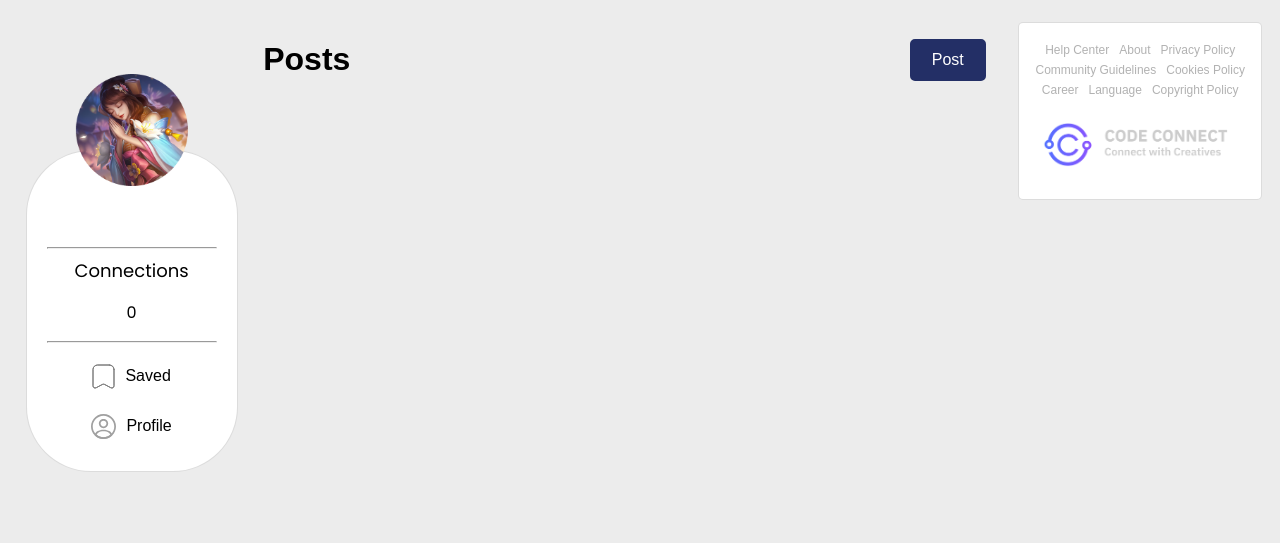
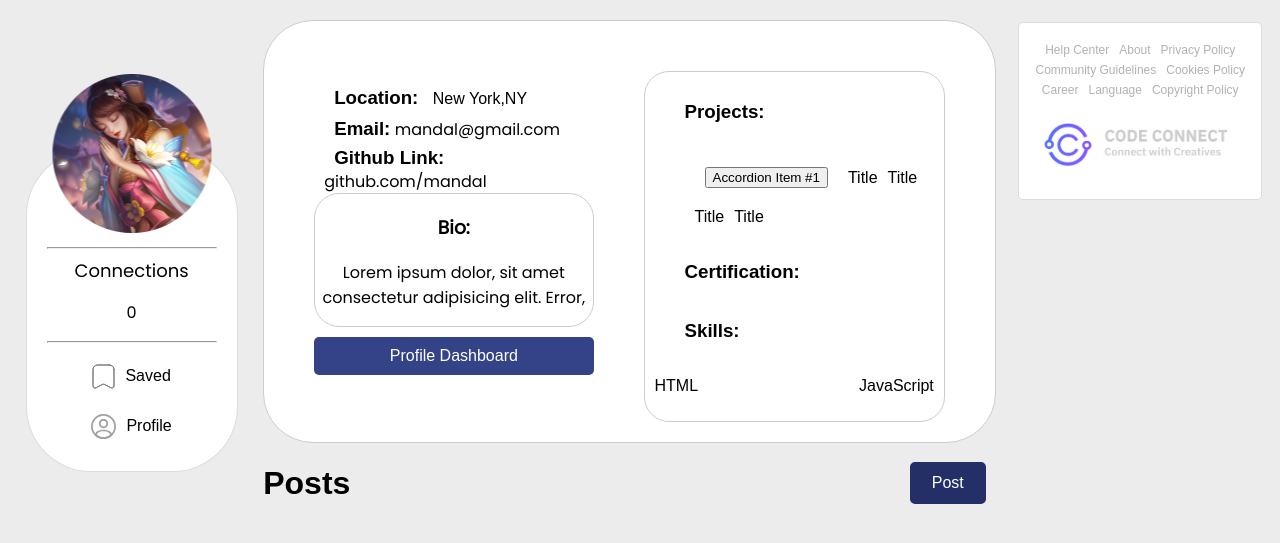
Before and after one commit to sushantbramhacharya/CodeConnectBE, a PHP site: page /codeconnect/profile in a window 1280 px wide. Shown: the part 91-634 px from the top of the page. Run offline with PHP 8.4, Linux system fonts and the light colour scheme; the visitor is signed in with stand-in values (Sample User, id 1); data that the repository does not hold is empty; some libraries are stand-ins or nearby versions.

Commit message:
dashboard

```diff
--- a/components/profile_post.php
+++ b/components/profile_post.php
@@ -1,6 +1,7 @@
 
 
 <script src="../components/post_scripts/save_post.js"></script>
+
 <?php
 if(isset($_POST["description"]))
 {
@@ -43,6 +44,8 @@ function queryPosts($conn,$id)
 <script src="../components/post_scripts/geek.js"></script>
 <script src="../components/connectionRequest.js"></script>
 <div class="posts">
+  <!-- Profile Section -->
+  <?php require_once("../components/profile_section.php")?>
     <div class="post-header"> <h1>Posts</h1>
     <?php
 if(!isset($_GET["uid"])||$_GET["uid"]===$sid)
@@ -100,6 +103,7 @@ if(!isset($_GET["uid"])||$_GET["uid"]===$sid)
 }
 ?>
   </form>
+
     <div class="post-content">
         <div class="newsfeed">
             <?php
--- /dev/null
+++ b/components/profile_section.php
@@ -0,0 +1,59 @@
+<!-- Profile Section -->
+<div class="profile-container" >
+        <div class="profile-description">
+            <div class="profile-name">
+                <ul>
+                    <li>
+                        <h3>Location:</h3>
+                        <p>New York,NY</p>
+                    </li>
+                    <li>
+                        <h3>Email:</h3>
+                        <a href="">mandal@gmail.com</a>
+                    </li>
+                    <li>
+                        <h3>Github Link:</h3>
+                        <a href="">github.com/mandal</a>
+                    </li>
+                </ul>
+
+            </div>
+            <div class="bio-section">
+                <h3>Bio:</h3>
+                <p>Lorem ipsum dolor, sit amet consectetur adipisicing elit. Error, </p>
+            </div>
+            <?php if(!isset($_GET["uid"])||$_GET["uid"]===$_SESSION["uid"]){?>
+            <a href="../profile_dashboard" class="styled-button">Profile Dashboard</a>
+            <?php }?>
+        </div>
+
+            <div class="profile-showcase">
+                <div class="projects">
+                    <h3>Projects:</h3>
+                    <div class="project-title">
+                        <ul>
+                            <button class="accordion-button" type="button" data-bs-toggle="collapse" data-bs-target="#collapseOne" aria-expanded="true" aria-controls="collapseOne">
+                                Accordion Item #1
+                              </button>
+                            <li>Title</li>
+                            <li>Title</li>
+                            <li>Title</li>
+                            <li>Title</li>
+                        </ul>
+                    </div>
+                </div>
+
+                <div class="certification">
+                    <h3>Certification:</h3>
+                </div>
+
+                <div class="skills">
+                    <h3>Skills:</h3>
+                    <div class="skill-title">
+                        <p>HTML</p>
+                        <p>JavaScript</p>
+                    </div>
+                </div>
+
+            </div>
+    </div>
--- a/home.css
+++ b/home.css
@@ -120,6 +120,7 @@ body{
 .sidebar{
   margin: 0 2%;
   width: 280px;
+  height: fit-content;
   flex-shrink: 0;
   border-radius: 65px;
   border: 1px solid rgba(173, 173, 173, 0.42);
@@ -134,7 +135,6 @@ body{
     left: 50%;
     transform: translateX(-50%);
     width: auto;
-    height: 35%;
 }
 .inner-sidebar{
     margin-top: 45%;
--- a/profile/index.php
+++ b/profile/index.php
@@ -18,6 +18,7 @@ require_once("../db_connect.php");
   <meta name="viewport" content="width=device-width, initial-scale=1.0">
   <title>Home</title>
   <link rel="stylesheet" href="../home.css">
+  <link rel="stylesheet" href="profile_post.css">
   <link rel="stylesheet" href="https://cdnjs.cloudflare.com/ajax/libs/font-awesome/5.15.3/css/all.min.css" />
   <script src="/code.jquery.com_jquery-3.6.0.min.js"></script>
 </head>
--- /dev/null
+++ b/profile/profile_post.css
@@ -0,0 +1,129 @@
+.profile-container{
+    display: flex;
+    flex-direction: row;
+    border: 1px solid #ccc;
+    border-radius:50px;
+    background: #fff;
+
+ }
+ .profile-description{
+   flex: 1;
+   padding: 50px;
+    display: flex;
+    flex-direction: column;
+ }
+
+
+ .profile-name a{
+    text-decoration: none;
+    font-family: Poppins;
+    color: #000;
+    text-align:justify;
+ }
+ .profile-name a h3{
+    margin-left: 65px;
+ }
+ .profile-name a p{
+    color: #000;
+    font-family: Poppins;
+    font-size: 12px;
+    font-style: normal;
+    font-weight: 400;
+    line-height: normal;
+    margin-left: 20px;
+}
+ .profile-name ul{
+    padding-left: 10px;
+    list-style: none;
+    flex-wrap: wrap;
+    gap: 3px;
+ }
+ .profile-name ul li{
+    align-items: center;
+    height: 30px;
+    width: auto;
+ }
+ .profile-name ul li p{
+    margin-left: 10px;
+    display: inline;
+ }
+ .profile-name ul li h3{
+   margin-left: 10px;
+   display: inline;
+}
+ .bio-section{
+
+    border: 1px solid #ccc;
+    border-radius: 25px;
+    background: #fff;
+
+ }
+ .bio-section h3{
+    font-family: Poppins;
+    text-align: center;
+ }
+ .bio-section p{
+    font-family: Poppins;
+    text-align: center;
+ }
+
+ .profile-showcase {
+   flex: 1;
+   display: flex;
+   flex-direction: column;
+   border: 1px solid #ccc;
+   border-radius: 25px;
+   padding: 10px;
+   background: #fff;
+   margin-top: 50px;
+   margin-right: 50px;
+   margin-bottom: 20px;
+   height: fit-content;
+}
+ .projects h3{
+    padding-left: 30px;
+ }
+ .project-title{
+    display: flex;
+    justify-content: space-between;
+ }
+ .project-title ul{
+    list-style: none;
+    display: flex;
+    flex-wrap: wrap;
+    gap: 10px;
+ }
+ .project-title ul li {
+    display: flex;
+    align-items: center;
+ }
+.certification h3{
+    padding-left: 30px;
+}
+
+.skills h3{
+    padding-left: 30px;
+}
+ .skill-title{
+    display: flex;
+    justify-content: space-between;
+ }
+
+ .styled-button {
+   display: inline-block;
+   padding: 10px 20px;
+   background-color: #344388;
+   margin-top: 10px;
+   color: #fff;
+   border: none;
+   border-radius: 5px;
+   cursor: pointer;
+   font-size: 16px;
+   text-align: center;
+   text-decoration: none;
+   transition: background-color 0.3s ease;
+}
+
+.styled-button:hover {
+   background-color: #232F66;
+}
--- /dev/null
+++ b/profile_dashboard/profile_dashboard_script.js
@@ -0,0 +1,4 @@
+$(document).ready(function(){
+    $('#birth-date').mask('00/00/0000');
+    $('#phone-number').mask('0000-0000');
+   })
```
Also changed, not shown: profile_dashboard/general_profile.php (added, +51 -0 lines), profile_dashboard/index.php (added, +46 -0 lines), profile_dashboard/style.css (added, +60 -0 lines).
